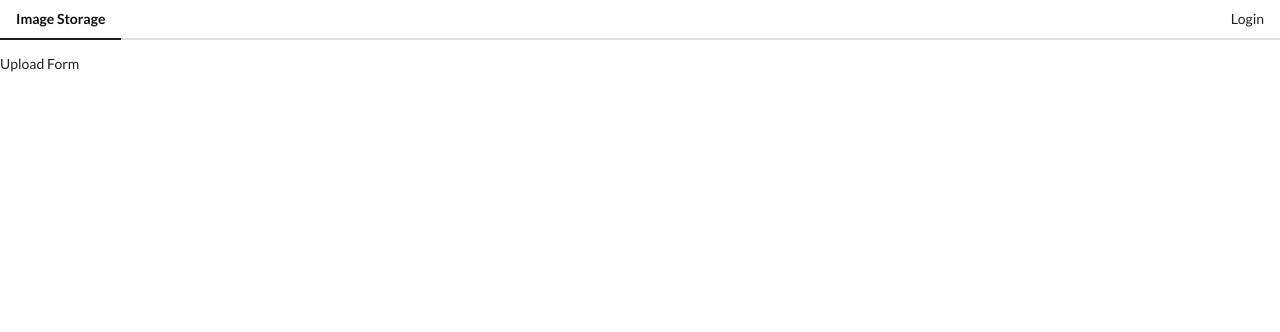
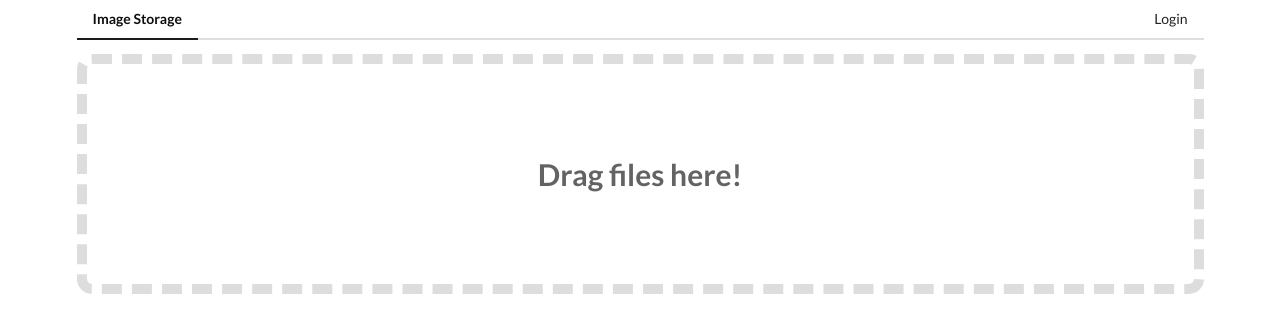
Before and after one commit to DarioDado/imgur-images-cloud, a Vue app: page /upload in a window 1280 px wide. Shown: the top 332 px of the page. Built offline with nearby package versions, Linux system fonts and the light colour scheme.

Commit message:
create upload-drag-and-drop-element

```diff
--- a/src/App.vue
+++ b/src/App.vue
@@ -1,5 +1,5 @@
 <template>
-  <div>
+  <div class="ui container">
     <app-header></app-header>
     <router-view></router-view>
   </div>
--- a/src/components/UploadForm.vue
+++ b/src/components/UploadForm.vue
@@ -1,6 +1,9 @@
 <template>
   <div>
-    Upload Form
+    <div class="dropper">
+      <input type="file">
+      <span>Drag files here!</span>
+    </div>
   </div>
 </template>
 
@@ -9,3 +12,29 @@ export default {
   name: 'UploadForm',
 }
 </script>
+
+<style scoped>
+  .dropper {
+    height: 30vh;
+    border: 10px dashed #ddd;
+    border-radius: 15px;
+    display: flex;
+    justify-content: center;
+    align-items: center;
+    position: relative;
+  }
+  .dropper:hover {
+    background-color: #eee;
+  }
+  input {
+    width: 100%;
+    height: 100%;
+    position: absolute;
+    opacity: 0;
+  }
+  span {
+    font-size: 30px;
+    opacity: 0.7;
+    font-weight: bold;
+  }
+</style>
```
